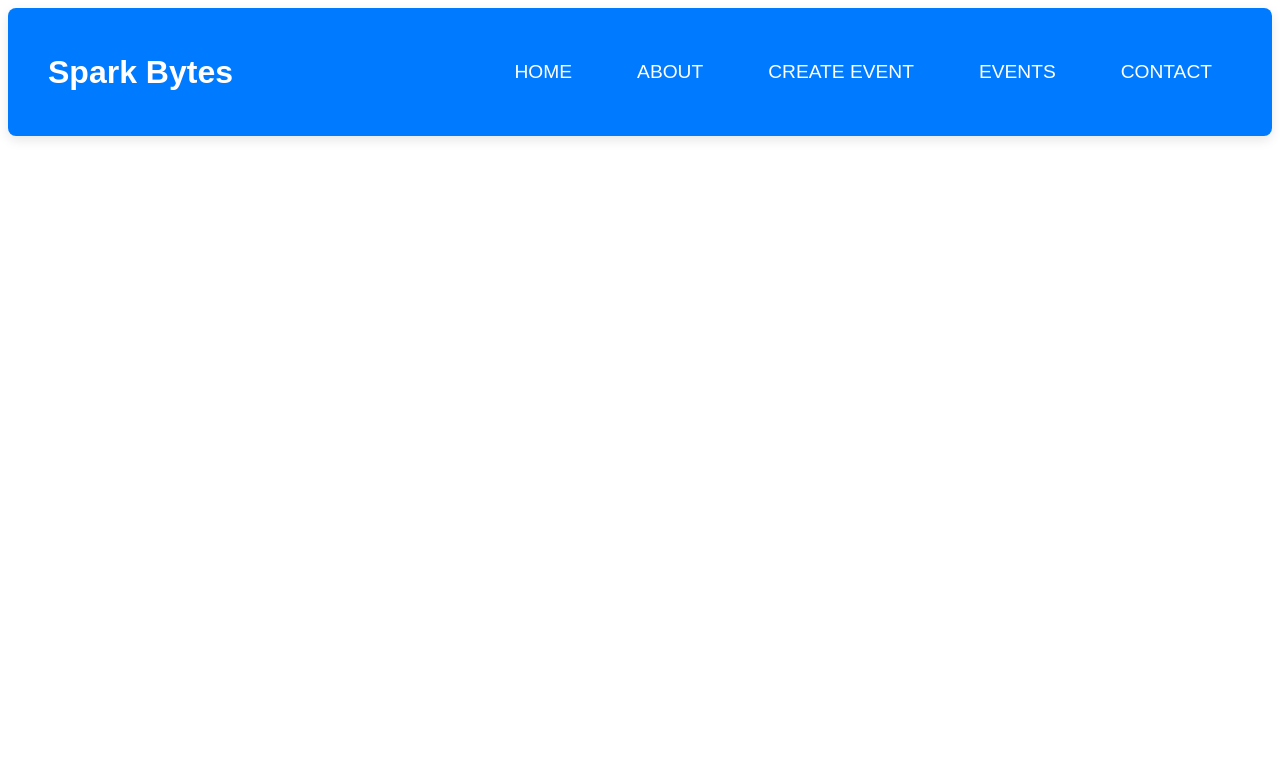
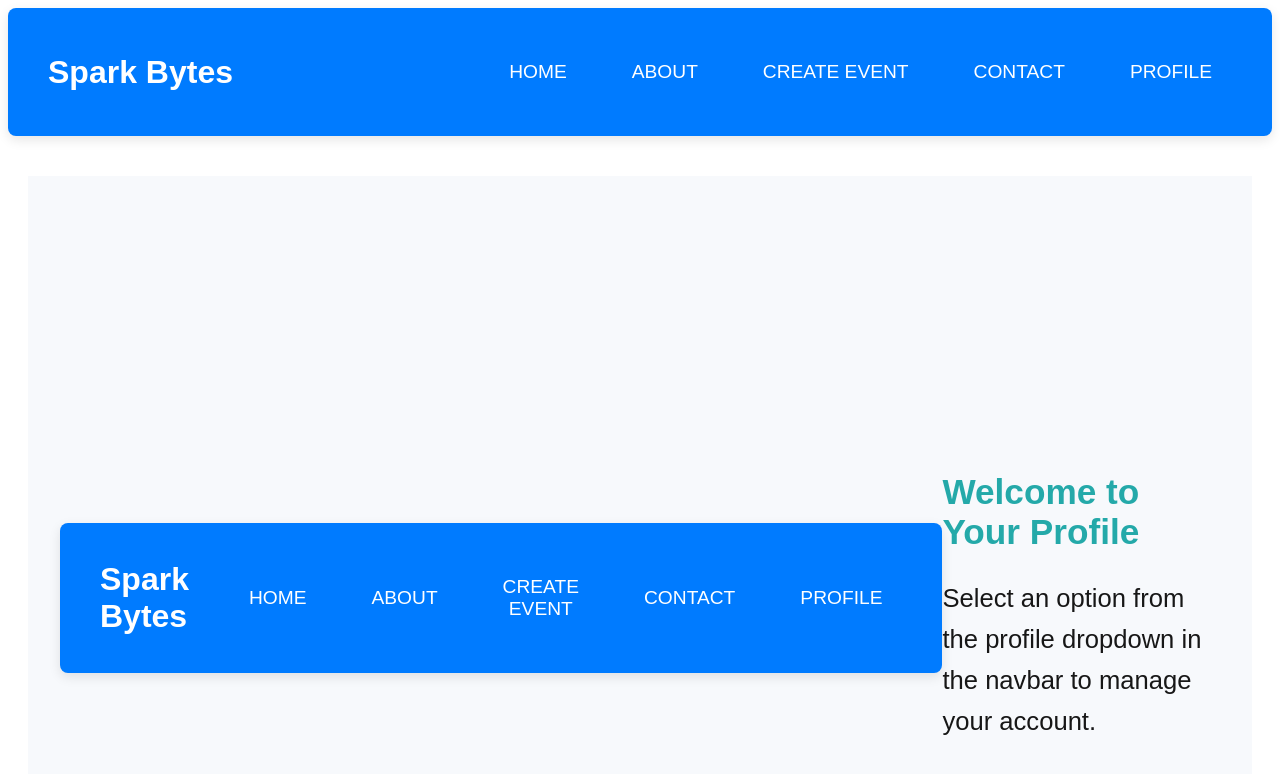
Before and after one commit to dkevin5542/SparkBytesG7, a Next.js app in the folder front-end/sparkbtyesg7/: page /profile in a window 1280 px wide. Before the commit this address had no page. Shown: the top 774 px of the page. Built offline with nearby package versions, Linux system fonts and the light colour scheme.

Commit message:
Converted events page to profile page with dropdown menu, modified the navbar

```diff
--- a/front-end/sparkbtyesg7/src/app/components/navbar.tsx
+++ b/front-end/sparkbtyesg7/src/app/components/navbar.tsx
@@ -1,6 +1,6 @@
 "use client"; //Using client-side features in Next.js
 
-import React from 'react';
+import React, { useState } from 'react';
 import { useRouter } from 'next/navigation';
 import '@/app/styles/navbar.css';
 
@@ -28,9 +28,14 @@ import '@/app/styles/navbar.css';
 
 export const Navbar: React.FC = () => {
   const router = useRouter();
+  const [dropdownVisible, setDropdownVisible] = useState(false);
 
   const handleNavigation = (path: string) => {
     router.push(path);
+  };
+
+  const handleDropdownToggle = () => {
+    setDropdownVisible(!dropdownVisible);
   };
 
   return (
@@ -40,9 +45,22 @@ export const Navbar: React.FC = () => {
         <li><button onClick={() => handleNavigation('/')}>HOME</button></li>
         <li><button onClick={() => handleNavigation('/about')}>ABOUT</button></li> {/* Corrected route */}
         <li><button onClick={() => handleNavigation('/create-event')}>CREATE EVENT</button></li>
-        <li><button onClick={() => handleNavigation('/events')}>EVENTS</button></li>
         <li><button onClick={() => handleNavigation('/contact')}>CONTACT</button></li>
+        <li className="dropdown">
+          <button className="dropdown-button" onClick={handleDropdownToggle}>
+            PROFILE
+          </button>
+          {dropdownVisible && (
+            <ul className="dropdown-menu">
+              <li onClick={() => handleNavigation('/profile/edit')}>EDIT PROFILE</li>
+              <li onClick={() => handleNavigation('/profile/posted-events')}>POSTED EVENTS</li>
+              <li onClick={() => handleNavigation('/profile/favorites')}>FAVORITES</li>
+              <li onClick={() => handleNavigation('/logout')}>LOGOUT</li>
+            </ul>
+          )}
+        </li>
         {/* <li><button onClick={() => handleNavigation('/login')}>Login</button></li> */}
+
       </ul>
     </nav>
   );
--- /dev/null
+++ b/front-end/sparkbtyesg7/src/app/create_profile/page.tsx
@@ -0,0 +1,32 @@
+'use client';
+import React, { useEffect, useState } from 'react';
+import { useRouter } from 'next/navigation';
+import '@/app/styles/profile.css';
+
+const Profile: React.FC = () => {
+  const router = useRouter();
+  const [profileData, setProfileData] = useState<{ name: string; bio: string; interests: string } | null>(null);
+
+  useEffect(() => {
+    const storedProfile = JSON.parse(localStorage.getItem('profileData') || '{}');
+    if (!storedProfile.name) {
+      // If no profile data is available, redirect to the create profile page
+      router.push('/createprofile');
+    } else {
+      setProfileData(storedProfile);
+    }
+  }, []);
+
+  if (!profileData) return null;
+
+  return (
+    <div className="profile-page">
+      <h1>Your Profile</h1>
+      <p><strong>Name:</strong> {profileData.name}</p>
+      <p><strong>Bio:</strong> {profileData.bio}</p>
+      <p><strong>Interests:</strong> {profileData.interests}</p>
+    </div>
+  );
+};
+
+export default Profile;
--- a/front-end/sparkbtyesg7/src/app/profile/page.tsx
+++ b/front-end/sparkbtyesg7/src/app/profile/page.tsx
@@ -1,32 +1,33 @@
-'use client';
-import React, { useEffect, useState } from 'react';
-import { useRouter } from 'next/navigation';
+"use client";
+
+import React, { useState } from 'react';
+import '@/app/styles/page.css';
 import '@/app/styles/profile.css';
+import Navbar from '../components/navbar';
 
-const Profile: React.FC = () => {
-  const router = useRouter();
-  const [profileData, setProfileData] = useState<{ name: string; bio: string; interests: string } | null>(null);
+/**
+ * Profile Page Component
+ *
+ * Displays the user profile page.
+ *
+ * Features:
+ * - Relies on the Navbar for navigation between profile-specific actions.
+ * - Displays a welcome message or additional profile-specific content.
+ *
+ * Usage:
+ * Serves as the landing page for user profile actions.
+ */
 
-  useEffect(() => {
-    const storedProfile = JSON.parse(localStorage.getItem('profileData') || '{}');
-    if (!storedProfile.name) {
-      // If no profile data is available, redirect to the create profile page
-      router.push('/createprofile');
-    } else {
-      setProfileData(storedProfile);
-    }
-  }, []);
+const ProfilePage: React.FC = () => {
+    return (
+      <div className="profile-page">
+        <Navbar />
+        <div className="profile-container">
+          <h1>Welcome to Your Profile</h1>
+          <p>Select an option from the profile dropdown in the navbar to manage your account.</p>
+        </div>
+      </div>
+    );
+  };
 
-  if (!profileData) return null;
-
-  return (
-    <div className="profile-page">
-      <h1>Your Profile</h1>
-      <p><strong>Name:</strong> {profileData.name}</p>
-      <p><strong>Bio:</strong> {profileData.bio}</p>
-      <p><strong>Interests:</strong> {profileData.interests}</p>
-    </div>
-  );
-};
-
-export default Profile;
+  export default ProfilePage;
--- a/front-end/sparkbtyesg7/src/app/styles/navbar.css
+++ b/front-end/sparkbtyesg7/src/app/styles/navbar.css
@@ -48,3 +48,67 @@
   background-color: #0056b3;
   color: #d1e7ff;
 }
+
+/* Navbar Dropdown */
+.dropdown {
+  position: relative;
+}
+
+/* Dropdown Button */
+.dropdown-button {
+  background: none;
+  border: none;
+  color: white;
+  font-size: 1.2em;
+  padding: 12px 20px;
+  transition: all 0.3s ease;
+  cursor: pointer;
+  border-radius: 6px;
+  display: flex;
+  align-items: center;
+  gap: 5px;
+}
+
+.dropdown-button:hover {
+  background-color: #0056b3;
+  color: #d1e7ff;
+}
+
+/* Dropdown Menu */
+.dropdown-menu {
+  position: absolute;
+  top: 100%; /* Align just below the dropdown button */
+  left: 0;
+  background-color: #fff;
+  color: #333;
+  list-style: none;
+  padding: 0;
+  margin: 8px 0 0; /* Add a slight gap below the button */
+  border: 1px solid #ddd;
+  border-radius: 6px;
+  box-shadow: 0 8px 16px rgba(0, 0, 0, 0.2);
+  width: 200px; /* Consistent width for dropdown */
+  z-index: 10; /* Ensure the dropdown appears on top */
+}
+
+/* Dropdown Menu Items */
+.dropdown-menu li {
+  padding: 12px 20px;
+  font-size: 1em;
+  cursor: pointer;
+  transition: background-color 0.3s ease;
+  display: flex;
+  align-items: center;
+  gap: 10px; /* Add spacing if icons are added later */
+}
+
+/* Hover Effect for Dropdown Items */
+.dropdown-menu li:hover {
+  background-color: #f7f9fc;
+  color: #0056b3;
+}
+
+/* Dropdown Menu Separator */
+.dropdown-menu li:not(:last-child) {
+  border-bottom: 1px solid #ddd;
+}
```
Also changed, not shown: front-end/sparkbtyesg7/src/app/events/page.tsx (deleted, +0 -74 lines).
